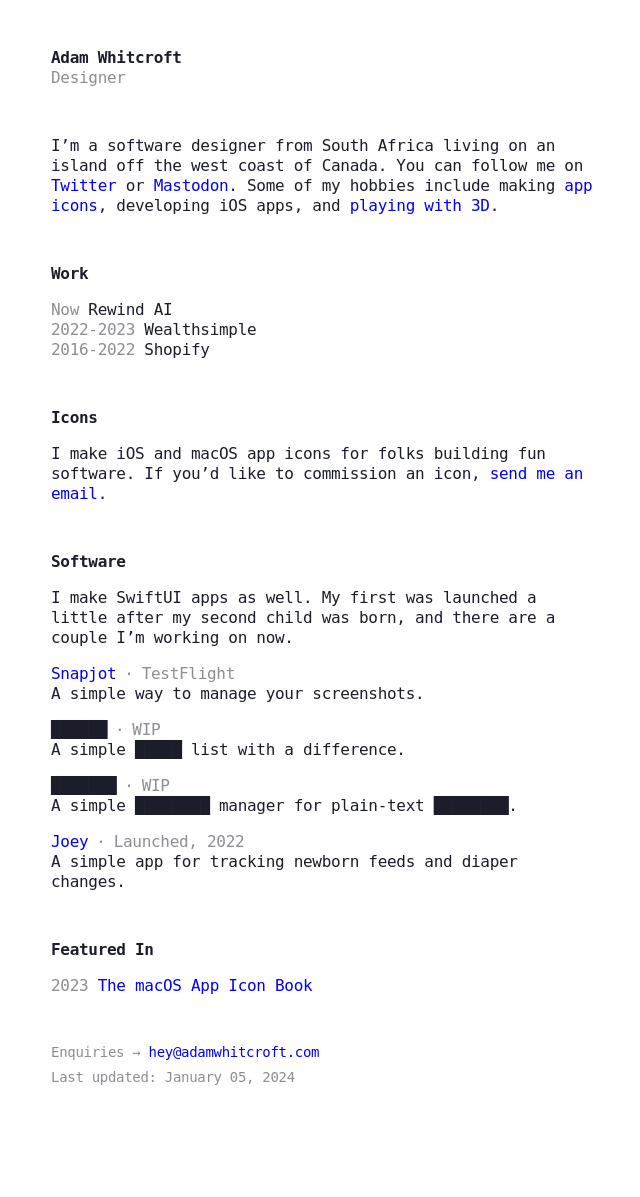
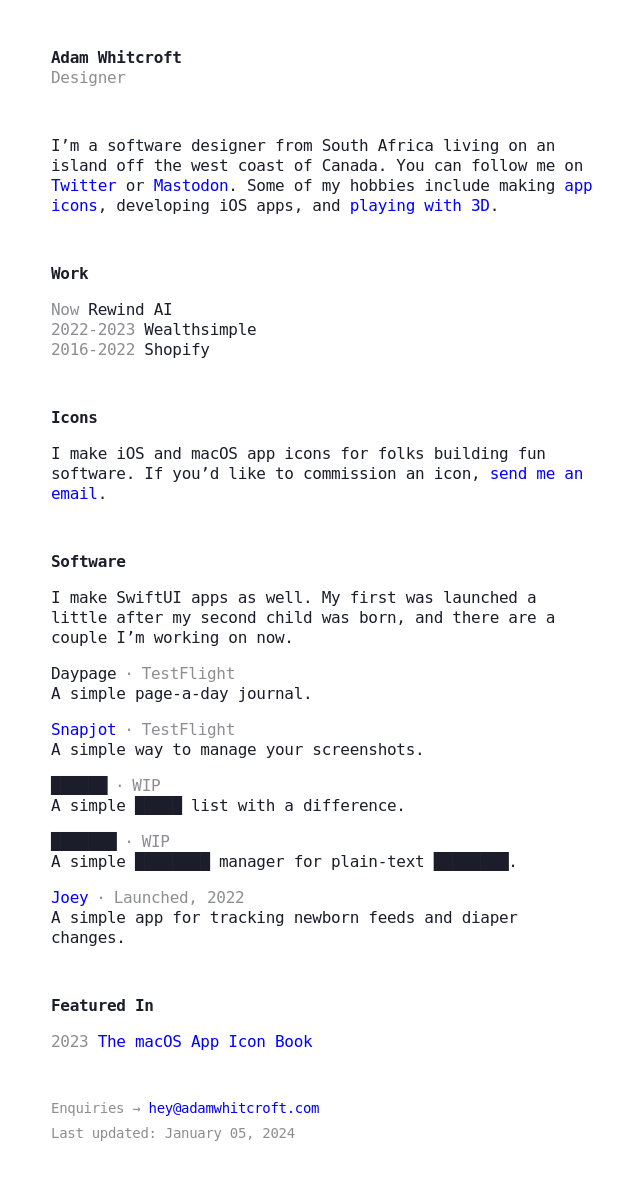
Before and after one commit to AdamWhitcroft/adamwhitcroft.github.io, a Jekyll site: the page built from index.md, in a window 1280 px wide. Shown: the whole page, without its empty margins (317-957 px from the left). Built offline with Jekyll 4.4.1, drawn with Linux system fonts in a browser that asks for light colours; before the commit the page ends 1141 px from its top, so only the background shows below that.

Commit message:
added daypage to apps section

```diff
--- a/_data/apps.yml
+++ b/_data/apps.yml
@@ -1,3 +1,8 @@
+- name: Daypage
+  description: A simple page-a-day journal.
+  url:
+  status: TestFlight
+
 - name: Snapjot
   description: A simple way to manage your screenshots.
   url: https://snapjot.app/
```
